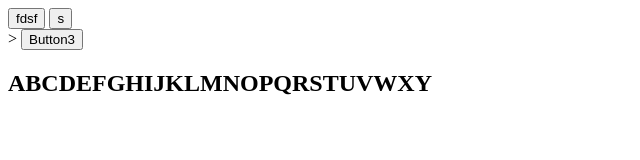
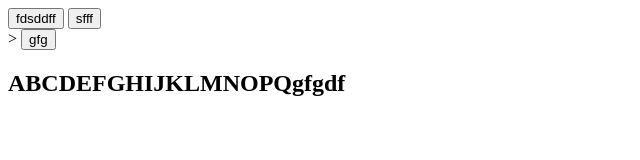
Before and after one commit to FdTrashpanda/Storage, a plain HTML site: page index.html in a window 1280 px wide. Shown: the whole page, without its empty margins (0-640 px from the left). Drawn offline with Linux system fonts and the light colour scheme.

Commit message:
Update index.html

```diff
--- a/index.html
+++ b/index.html
@@ -7,14 +7,13 @@
 </head>
 <body>
     <nav>
-        <button>fdsf</button>
-        <button>s</button>
+        <button>fdsddff</button>
+        <button>sfff</button>
         <div>>
-        <button>Button3</button>
+        <button>gfg</button>
         </div>
     </nav>
 
-<h2> ABCDEFGHIJKLMNOPQRSTUVWXY</h2>
-
+<h2> ABCDEFGHIJKLMNOPQgfgdf</h2>
 </body>
 </html>
```
